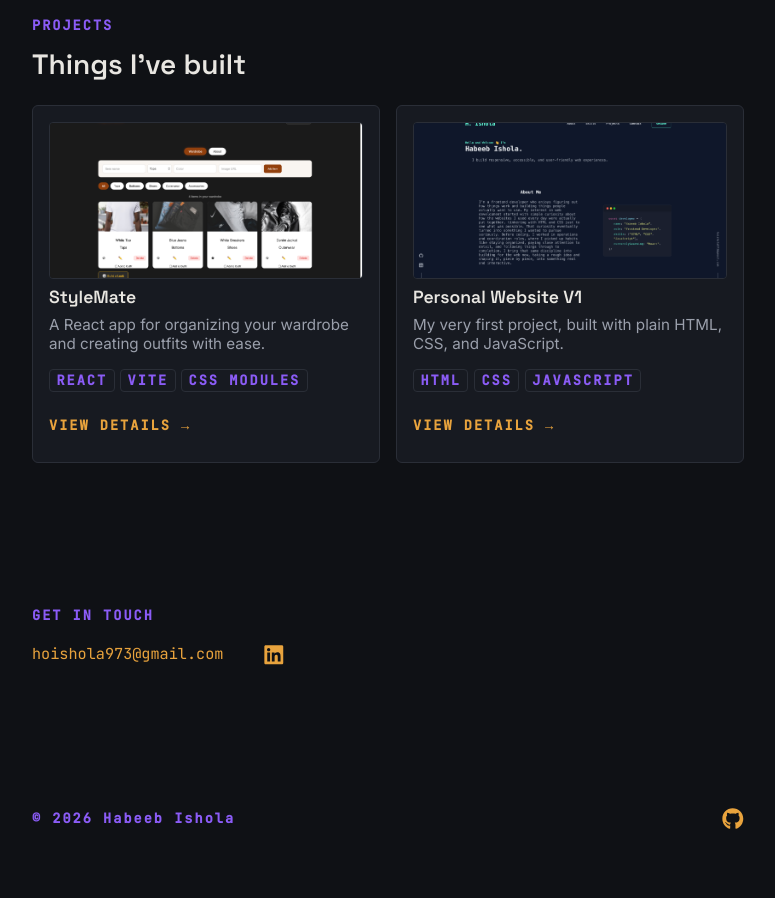
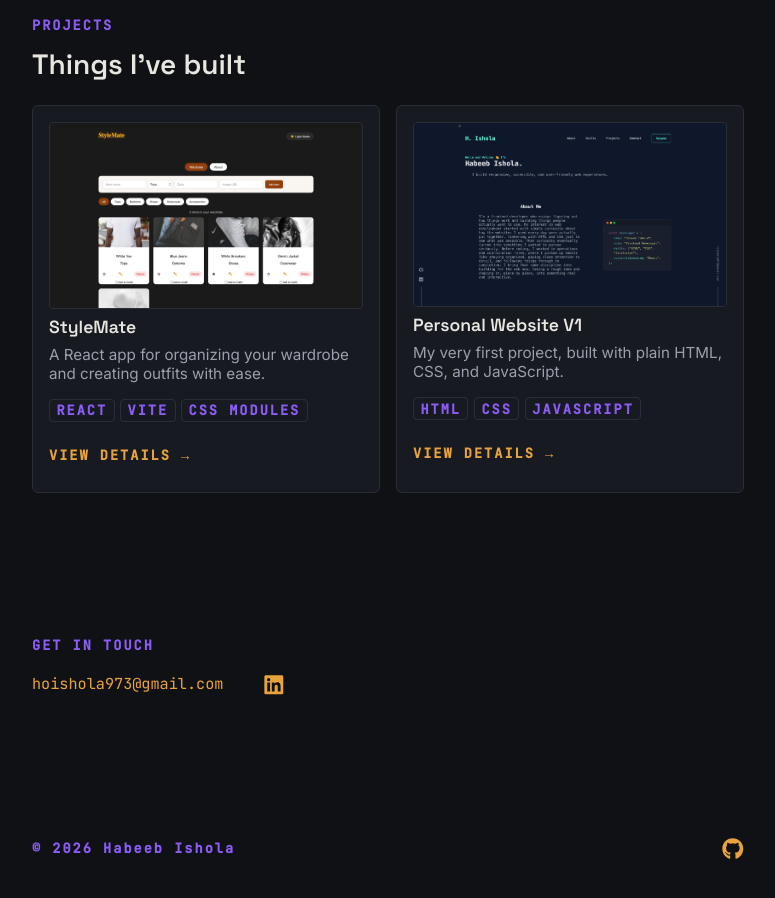
Before and after one commit to hoishola/react-profile, a React (Vite) app: page / in a window 1280 px wide. Shown: the part 1080-1978 px from the top of the page, without its empty margins (252-1027 px from the left). Built offline with nearby package versions, Linux system fonts and the light colour scheme; the HTML template or start-up script is replaced by a standard one.

Commit message:
Fix project placement

```diff
--- a/src/index.css
+++ b/src/index.css
@@ -435,8 +435,9 @@ footer {
 .project-card-image {
   display: block;
   width: 100%;
-  aspect-ratio: 16 / 8;
-  object-fit: cover;
+  height: auto;
+  object-fit: contain;
+  background: rgba(255, 255, 255, 0.04);
   margin-bottom: var(--space-1);
   border: 1px solid var(--border);
   border-radius: 4px;
```
Also changed, not shown: public/project-images/stylemate.png, 7 other files (tests, documents, lock files or other folders).
